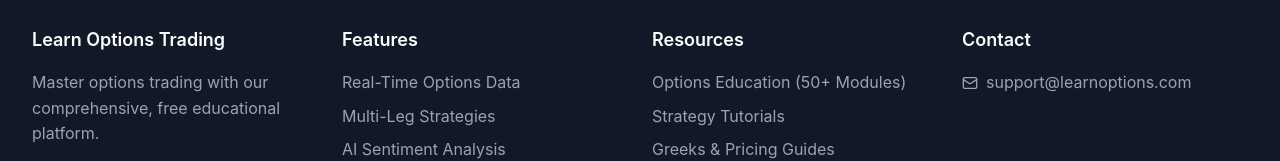
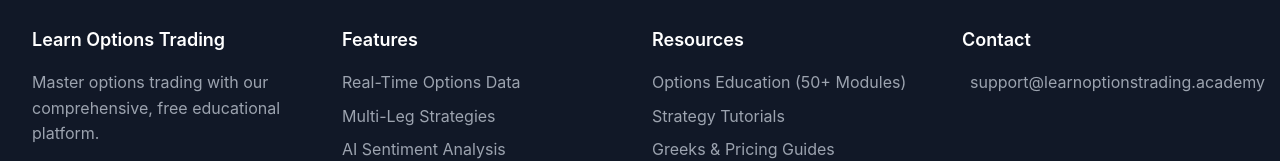
Before and after one commit to spayyavula/learnoptionstrading, a React (Vite) app: page / in a window 1280 px wide. Shown: the part 7087-7248 px from the top of the page. Built offline with nearby package versions, Linux system fonts and the light colour scheme; no server answers.

Commit message:
email update

```diff
--- a/src/pages/Landing.tsx
+++ b/src/pages/Landing.tsx
@@ -1020,7 +1020,7 @@ export default function Landing() {
               <h4 className="text-lg font-semibold mb-4">Contact</h4>
               <div className="flex items-center text-gray-400 mb-2">
                 <Mail className="h-4 w-4 mr-2" />
-                <span>support@learnoptions.com</span>
+                <span>support@learnoptionstrading.academy</span>
               </div>
             </div>
           </div>
```
